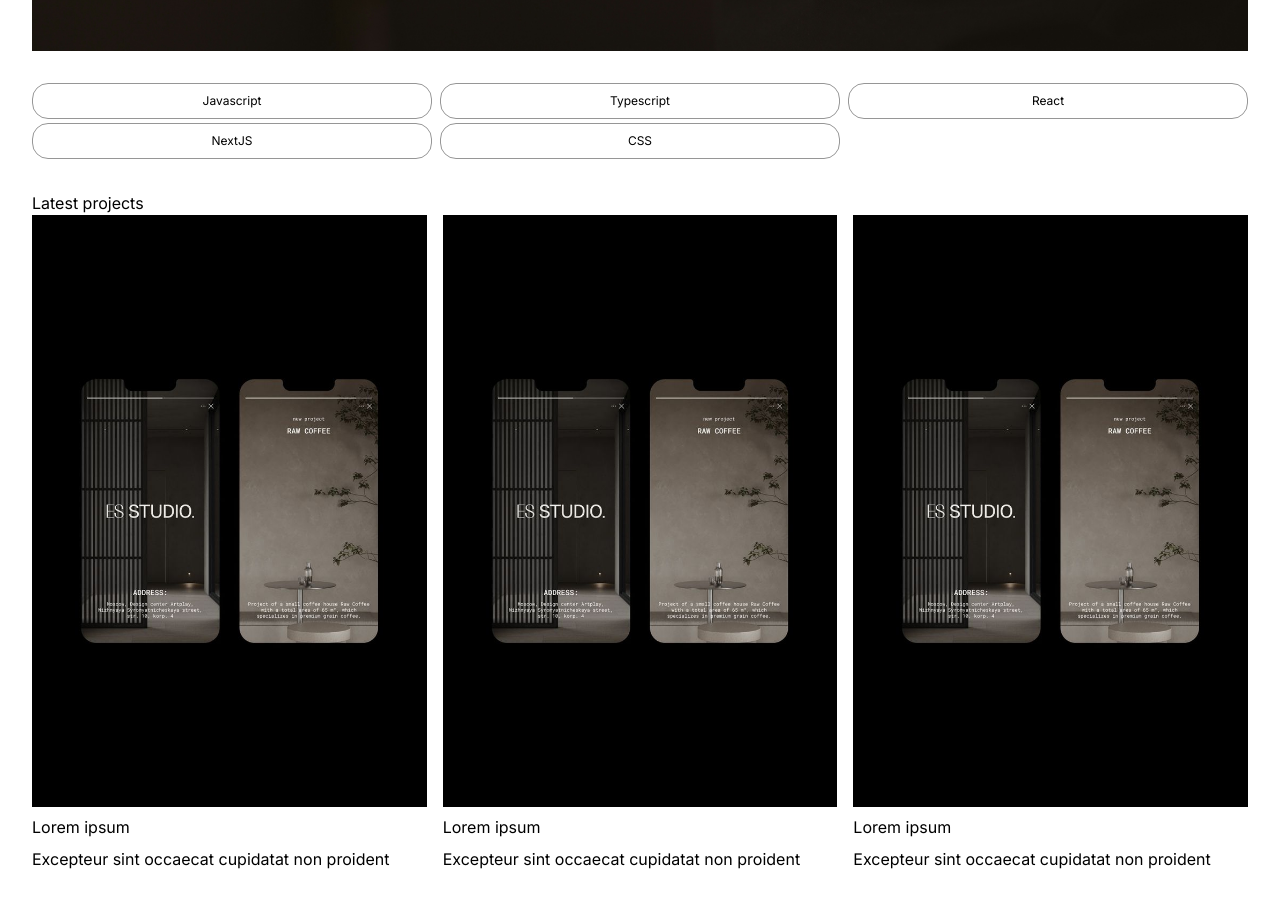
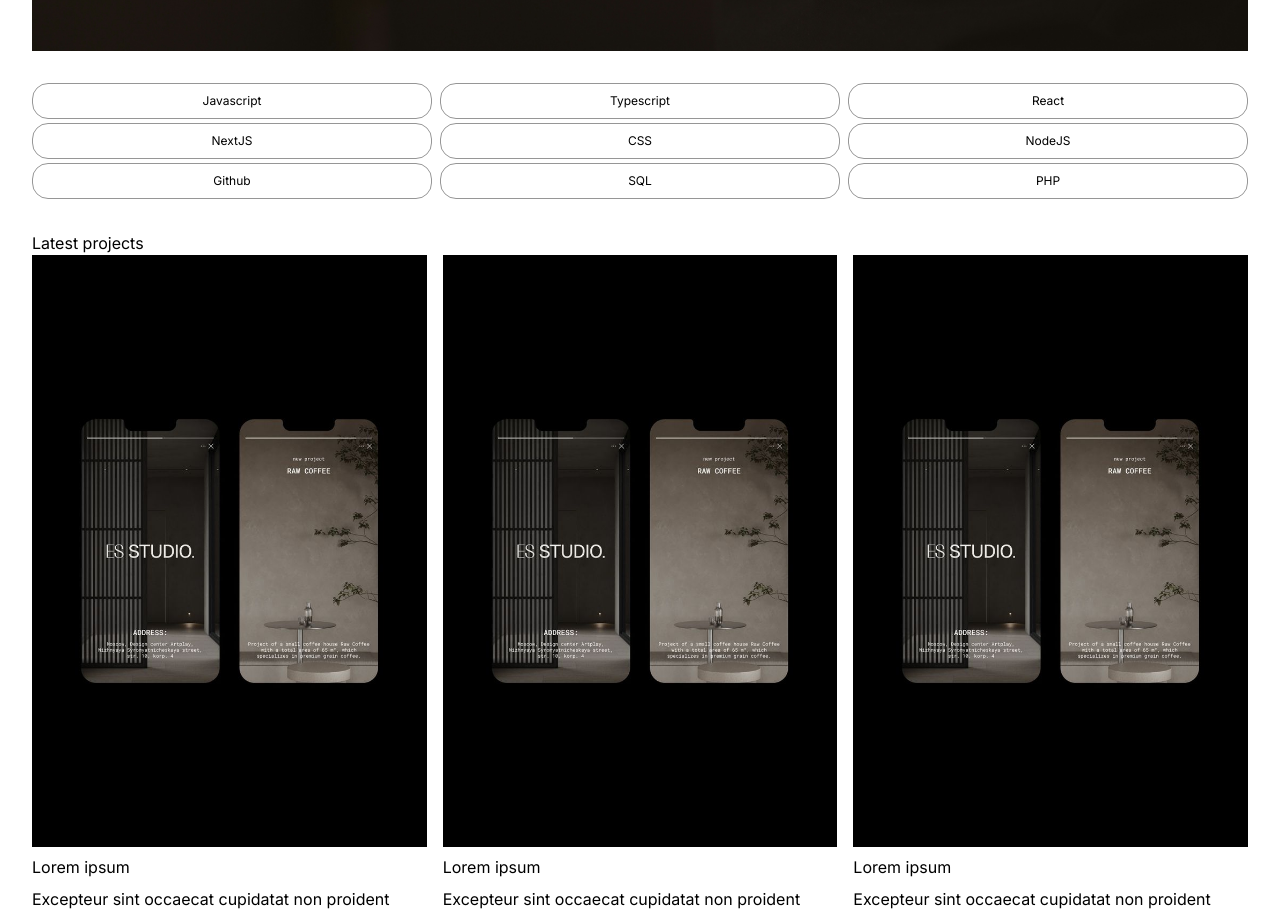
Before and after one commit to alejandro3469/portfolioo, a Next.js app: page / in a window 1280 px wide. Shown: the part 920-1840 px from the top of the page. Built offline with nearby package versions, Linux system fonts and the light colour scheme.

Commit message:
Update page.tsx

```diff
--- a/app/page.tsx
+++ b/app/page.tsx
@@ -30,6 +30,10 @@
           <li>React</li>
           <li>NextJS</li>
           <li>CSS</li>
+          <li>NodeJS</li>
+          <li>Github</li>
+          <li>SQL</li>
+          <li>PHP</li>
         </ul>
       </section>
       <section className="latest_projects">
```
